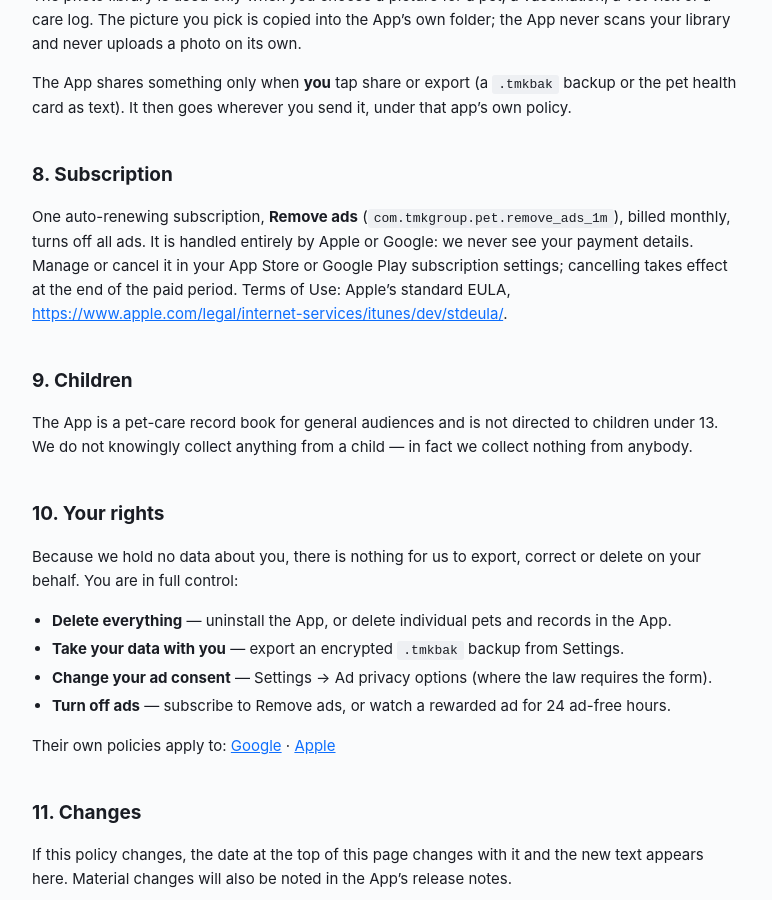
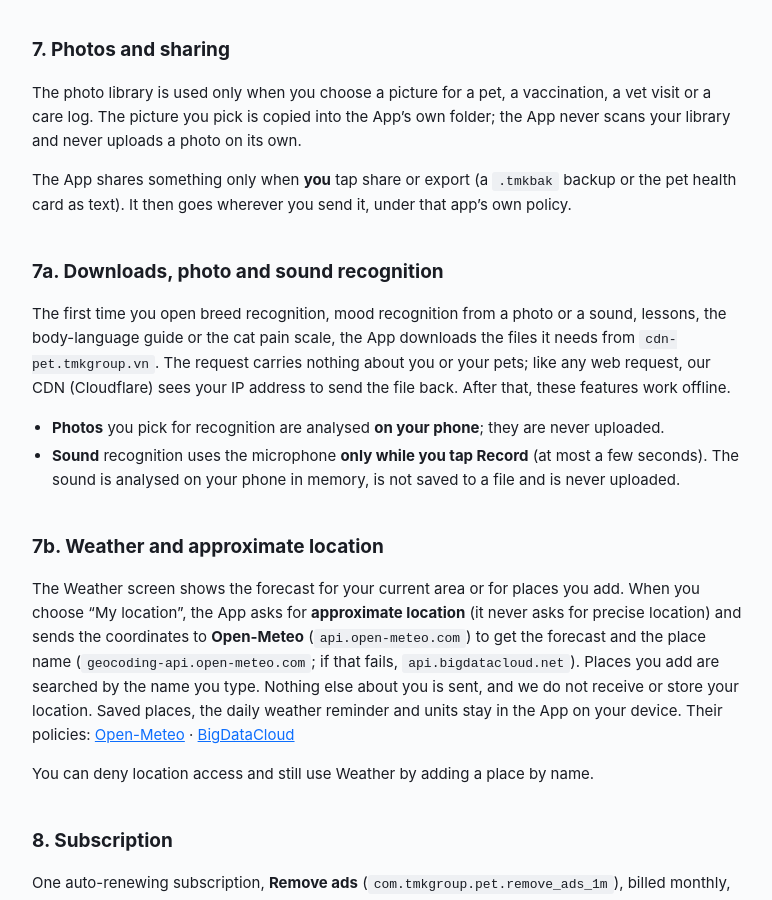
Before and after one commit to tmkgroup/privacy, a Jekyll site: the page built from petdiary/index.md, in a window 1280 px wide and 900 px high, scrolled down 2312 px. Shown: the whole window, without its empty margins (252-1024 px from the left). Built offline with Jekyll 4.4.1, drawn with Linux system fonts in a browser that asks for light colours; some of the changed text lies outside the part shown.

Commit message:
Pet Diary privacy: CDN downloads, on-device photo/sound recognition, weather with approximate location (Open-Meteo)
Co-Authored-By: Claude Opus 5.5 <noreply@anthropic.com>

```diff
--- a/petdiary/index.md
+++ b/petdiary/index.md
@@ -10,15 +10,19 @@
 #  - lib/features/clinics|shops/screens/*.dart (geo: / tel: / website mo ra app khac)
 #  - lib/features/pets/screens/pet_detail_screen.dart (Chia se so suc khoe = share sheet he thong)
 #  - ios/Runner/Info.plist + android/app/src/main/AndroidManifest.xml (quyen)
+# 2026-11-20 (Claude, anh "nop duyet di" Apple): them CDN (lib/features/breed_ai/breed_model_store.dart,
+#  lib/features/learn/learn_content_store.dart), micro (lib/features/learn/emotion_screen.dart: startStream PCM,
+#  khong ghi file), thoi tiet (tmk_weather_package open_meteo_datasource.dart: api.open-meteo.com,
+#  geocoding-api.open-meteo.com, du phong api.bigdatacloud.net; LocationAccuracy.medium).
 layout: default
 permalink: /petdiary/
 title: "Pet Diary — Privacy Policy"
 description: "Privacy policy for Pet Diary: pet records, feeding, weight, vaccinations, vet visits, reminders and expenses."
-last_updated: 2026-11-16
+last_updated: 2026-11-20
 app_name: "Pet Diary"
 app_subtitle: "Pet Care Records"
 app_id: com.tmkgroup.pet
-data_collected: "No account. Your pets, photos and records stay on your device. Google AdMob ads collect device data; the Remove ads subscription turns them off."
+data_collected: "No account. Your pets, photos, sounds and records stay on your device. Weather uses approximate location only when you open it. Google AdMob ads collect device data; the Remove ads subscription turns them off."
 order: 141
 ---
 
@@ -47,10 +51,13 @@ reminders are written to an encrypted database inside the App's own folder on yo
 uninstall the App, all of it goes with it; we cannot recover anything for you, because no copy ever
 reached us.
 
-Only two things use the network, and neither carries your pet records:
+These things use the network, and none of them carries your pet records:
 
 1. **Google AdMob ads** — free tier only (section 5).
 2. **Apple App Store / Google Play** — only when you buy or restore the Remove ads subscription.
+3. **Our download server** (`cdn-pet.tmkgroup.vn`) — recognition models and the lessons, body-language
+   guide and cat pain scale are downloaded the first time you open those features (section 7a).
+4. **Weather** — only when you open the Weather screen (section 7b).
 
 ## 2. No account
 
@@ -123,6 +130,30 @@ and never uploads a photo on its own.
 The App shares something only when **you** tap share or export (a `.tmkbak` backup or the pet health
 card as text). It then goes wherever you send it, under that app's own policy.
 
+## 7a. Downloads, photo and sound recognition
+
+The first time you open breed recognition, mood recognition from a photo or a sound, lessons, the
+body-language guide or the cat pain scale, the App downloads the files it needs from
+`cdn-pet.tmkgroup.vn`. The request carries nothing about you or your pets; like any web request, our
+CDN (Cloudflare) sees your IP address to send the file back. After that, these features work offline.
+
+- **Photos** you pick for recognition are analysed **on your phone**; they are never uploaded.
+- **Sound** recognition uses the microphone **only while you tap Record** (at most a few seconds). The
+  sound is analysed on your phone in memory, is not saved to a file and is never uploaded.
+
+## 7b. Weather and approximate location
+
+The Weather screen shows the forecast for your current area or for places you add. When you choose
+"My location", the App asks for **approximate location** (it never asks for precise location) and
+sends the coordinates to **Open-Meteo** (`api.open-meteo.com`) to get the forecast and the place name
+(`geocoding-api.open-meteo.com`; if that fails, `api.bigdatacloud.net`). Places you add are searched
+by the name you type. Nothing else about you is sent, and we do not receive or store your location.
+Saved places, the daily weather reminder and units stay in the App on your device.
+Their policies: [Open-Meteo](https://open-meteo.com/en/terms) ·
+[BigDataCloud](https://www.bigdatacloud.com/privacy-policy)
+
+You can deny location access and still use Weather by adding a place by name.
+
 ## 8. Subscription
 
 One auto-renewing subscription, **Remove ads** (`com.tmkgroup.pet.remove_ads_1m`), billed monthly,
```
Also changed, not shown: other parts of petdiary/index.md (+1 -1 lines).
